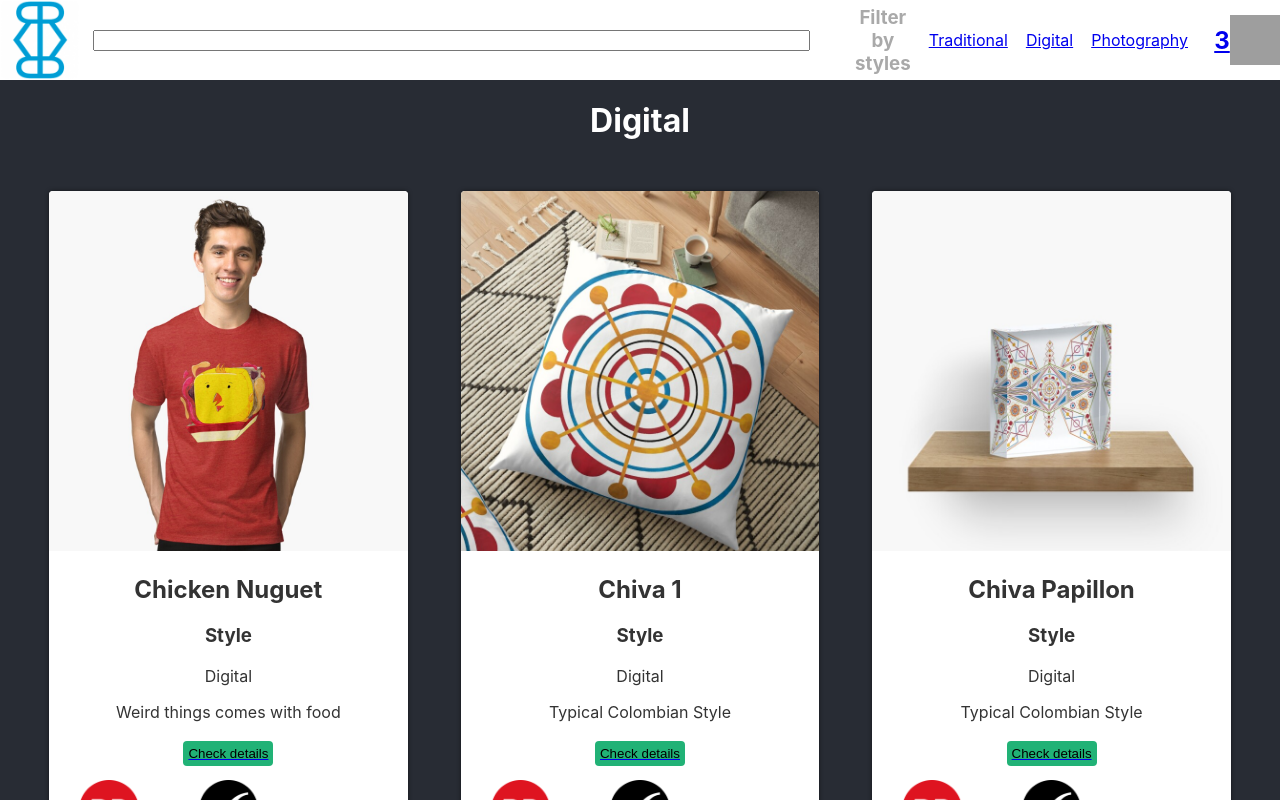
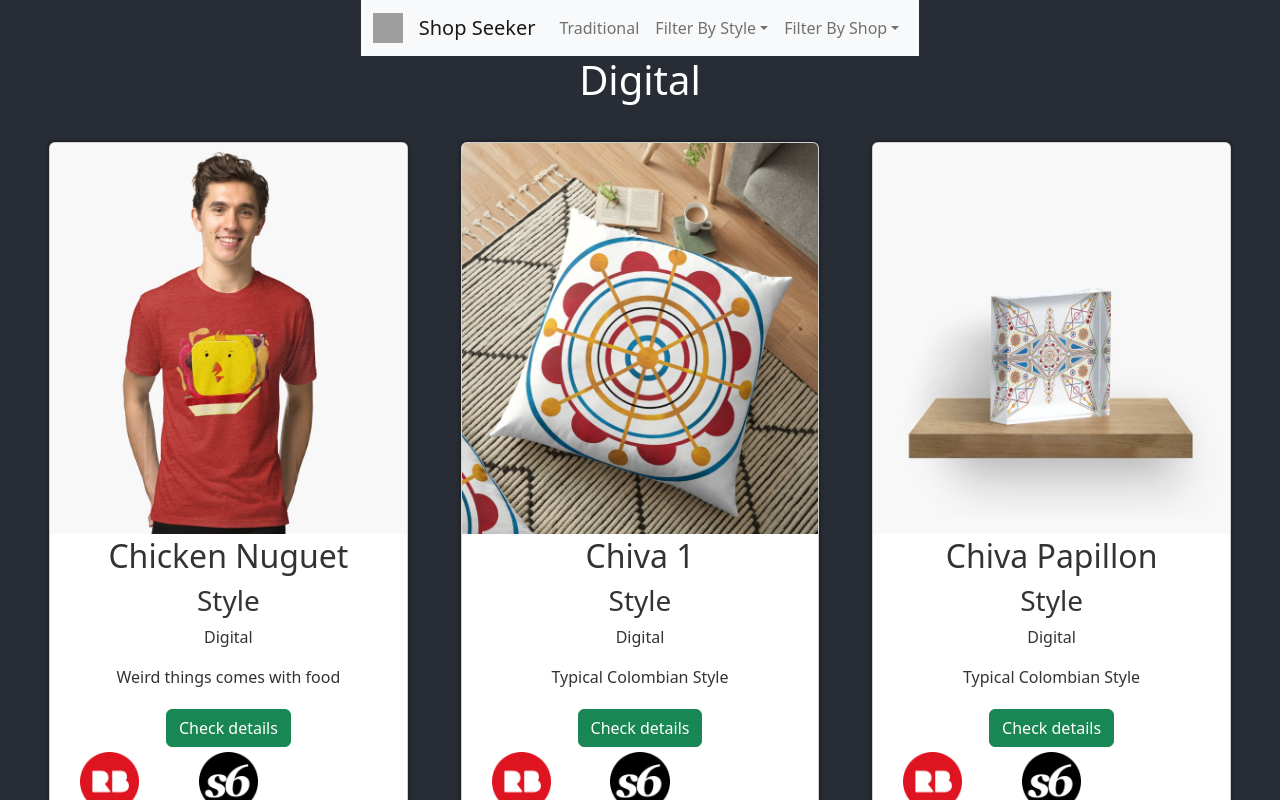
Before and after one commit to Raphoto1/proyectobasereactjs, a React (Create React App) app: page /category/Digital in a window 1280 px wide. Shown: the top 800 px of the page. Built offline with nearby package versions, Linux system fonts and the light colour scheme; grey boxes are pictures that could not be loaded.

Commit message:
se agrega boot y se integra al nav

```diff
--- a/package.json
+++ b/package.json
@@ -6,8 +6,11 @@
     "@testing-library/jest-dom": "^5.16.5",
     "@testing-library/react": "^13.4.0",
     "@testing-library/user-event": "^13.5.0",
+    "bootstrap": "^5.2.2",
     "react": "^18.2.0",
+    "react-bootstrap": "^2.6.0",
     "react-dom": "^18.2.0",
+    "react-router-bootstrap": "^0.26.2",
     "react-router-dom": "^6.4.3",
     "react-scripts": "5.0.1",
     "sass": "^1.55.0",
--- a/src/App.js
+++ b/src/App.js
@@ -1,14 +1,15 @@
 import './App.scss';
-import NavBar from './components/Nav/NavBar';
+import NavBarRafa from './components/Nav/NavBarRafa';
 import ItemListContainer from './components/Items/ItemListContainer';
 import ItemDetailContainer from './components/ItemDetail/ItemDetailContainer';
 import { BrowserRouter, Routes, Route } from 'react-router-dom';
+import 'bootstrap/dist/css/bootstrap.min.css';
 
 function App() {
   return (
     <div className="App">
       <BrowserRouter>
-        <NavBar/>
+        <NavBarRafa/>
         <Routes>
           <Route path='/' element={<ItemListContainer/>}/>
           <Route path='/category/:idCategory' element={<ItemListContainer/>}/>
--- a/src/components/Buttons/ItemCounter.jsx
+++ b/src/components/Buttons/ItemCounter.jsx
@@ -1,4 +1,5 @@
 import React, { useState } from "react";
+import { Button } from "react-bootstrap";
 
 function ItemCounter({stock, onAddToCart, text}) {
     //se crea espacio de conteo
@@ -15,18 +16,18 @@
     return (
     <div className="itemCounter_container">
       <div className="itemCounter_control">
-      <button className="substract" onClick={handleAdd}>
+      <Button variant="success" className="substract" onClick={handleAdd}>
             +
-        </button>
+        </Button>
         <span>
             {count}
         </span>
-        <button className="substract" onClick={handleSubstract}>
+        <Button variant="danger" className="substract" onClick={handleSubstract}>
             -
-        </button>
-        <button className="addToCart" onClick={()=> onAddToCart(count)}>
+        </Button>
+        <Button className="addToCart" onClick={()=> onAddToCart(count)}>
             {text}
-        </button>
+        </Button>
       </div>
     </div>
   );
--- a/src/components/Items/ItemCard.jsx
+++ b/src/components/Items/ItemCard.jsx
@@ -2,6 +2,7 @@
 import FavButton from "../Buttons/FavButton";
 import LinkShops from "./LinkShops";
 import {Link} from "react-router-dom"
+import Button from 'react-bootstrap/Button';
 
 function ItemCard(props) {
   const urlDetail = `/detail/${props.id}`;
@@ -19,7 +20,7 @@
       </div>
       <div className="checkDetails">
         <Link to={urlDetail}>
-          <button className="checkDetailsBtn">Check details</button>
+          <Button variant="success" className="checkDetailsBtn">Check details</Button>
         </Link>
       </div>
       <div className="buttons">
--- a/src/components/Nav/NavBar.jsx
+++ /dev/null
@@ -1,39 +0,0 @@
-import React from 'react'
-import CartWitget from './CartWitget'
-import { Link } from "react-router-dom";
-
-function NavBar() {
-  return (
-    <nav id='navega' className='navegaReact'>
-        <div className='logoNav'>
-            <Link to="/">
-                <img src="/Assets/Icons/IconoR.png" alt="IconoRafa" />
-            </Link>
-        </div>
-        <div className="search">
-            <input type="text" />
-        </div>
-        <div className="navGroupList">
-            <ul className="burguerList">
-                <li>
-                    <h3>Filter by styles</h3>
-                </li>
-                <li>
-                    <Link to="/category/Traditional">Traditional</Link>
-                </li>
-                <li>
-                    <Link to="/category/Digital">Digital</Link>
-                </li>
-                <li>
-                    <Link to="/category/Photography">Photography</Link>
-                </li>
-                <li>
-                    <CartWitget amount="3"/>
-                </li>
-            </ul>
-        </div>
-    </nav>
-  )
-}
-
-export default NavBar
--- /dev/null
+++ b/src/components/Nav/NavBarRafa.jsx
@@ -0,0 +1,84 @@
+import React from "react";
+// import CartWitget from './CartWitget';
+import { LinkContainer } from "react-router-bootstrap";
+import Container from "react-bootstrap/Container";
+import Nav from "react-bootstrap/Nav";
+import Navbar from "react-bootstrap/Navbar";
+import NavDropdown from "react-bootstrap/NavDropdown";
+
+function NavBarRafa() {
+  return (
+    <Navbar bg="light" expand="lg">
+      <Container>
+        <LinkContainer to="/">
+          <Navbar.Brand>
+            <img
+              src="./Assets/Icons/IconoR.png"
+              width="30"
+              height="30"
+              className="d-inline-block align-top"
+              alt="React Bootstrap logo"
+            />
+          </Navbar.Brand>
+        </LinkContainer>
+        <Navbar.Brand href="#home">Shop Seeker</Navbar.Brand>
+        <Navbar.Toggle aria-controls="basic-navbar-nav" />
+        <Navbar.Collapse id="basic-navbar-nav">
+          <Nav className="me-auto">
+            <LinkContainer to="/category/Traditional">
+              <Nav.Link href="#home">Traditional</Nav.Link>
+            </LinkContainer>
+            <NavDropdown title="Filter By Style" id="basic-nav-dropdown">
+              <LinkContainer to="/category/Traditional">
+                <NavDropdown.Item href="#action/3.1">
+                  Traditional
+                </NavDropdown.Item>
+              </LinkContainer>
+              <LinkContainer to="/category/Digital">
+                <NavDropdown.Item href="#action/3.2">
+                    Digital
+                </NavDropdown.Item>
+              </LinkContainer>
+              <LinkContainer to="/category/Photography">
+                <NavDropdown.Item href="#action/3.3">
+                  Photography
+                </NavDropdown.Item>
+              </LinkContainer>
+              <NavDropdown.Divider />
+              <LinkContainer to="/">
+                <NavDropdown.Item href="#action/3.4">
+                  See all
+                </NavDropdown.Item>
+              </LinkContainer>
+            </NavDropdown>
+            <NavDropdown title="Filter By Shop" id="basic-nav-dropdown">
+              <LinkContainer to="/category/Traditional">
+                <NavDropdown.Item href="#action/3.1">
+                  Traditional
+                </NavDropdown.Item>
+              </LinkContainer>
+              <LinkContainer to="/category/Digital">
+                <NavDropdown.Item href="#action/3.2">
+                    Digital
+                </NavDropdown.Item>
+              </LinkContainer>
+              <LinkContainer to="/category/Photography">
+                <NavDropdown.Item href="#action/3.3">
+                  Photography
+                </NavDropdown.Item>
+              </LinkContainer>
+              <NavDropdown.Divider />
+              <LinkContainer to="/">
+                <NavDropdown.Item href="#action/3.4">
+                  See all
+                </NavDropdown.Item>
+              </LinkContainer>
+            </NavDropdown>
+          </Nav>
+        </Navbar.Collapse>
+      </Container>
+    </Navbar>
+  );
+}
+
+export default NavBarRafa;
--- a/src/styleSass/_itemCard.scss
+++ b/src/styleSass/_itemCard.scss
@@ -47,19 +47,7 @@
     align-items: flex-end;
     align-content: flex-end;
     text-align: center;
-    padding-bottom: 2%;
-  }
-  .checkDetailsBtn{
-    display: flex;
-    padding: 5px;
-    border-radius: 4px;
-    background-color: #21b276;
-    border: none;
-    justify-content: center;
-    align-items: flex-end;
-    align-content: flex-end;
-    text-align: center;
-    cursor: pointer;
+    padding-bottom: 5%;
   }
   .buttons{
     padding-bottom: 10px;
--- a/src/styleSass/_itemDetail.scss
+++ b/src/styleSass/_itemDetail.scss
@@ -26,6 +26,11 @@
     align-items: center;
     padding: 5%;
     text-align: center;
+
+}
+.addToCart{
+    padding-top: 5%;
+    margin-top: 10%;
 }
 button{
 width: 100%;
```
Also changed, not shown: 1 other file (tests, documents, lock files or other folders).
